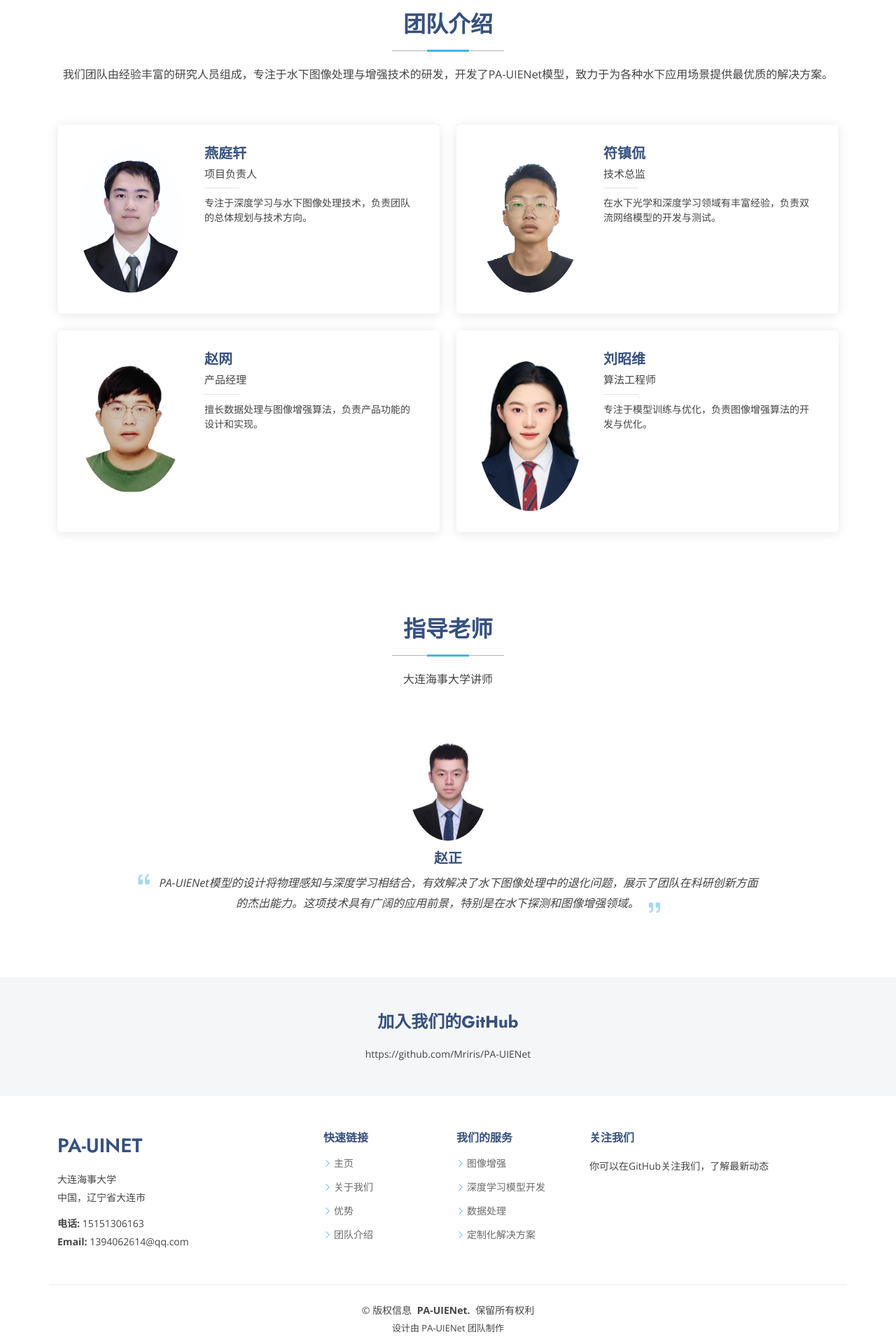
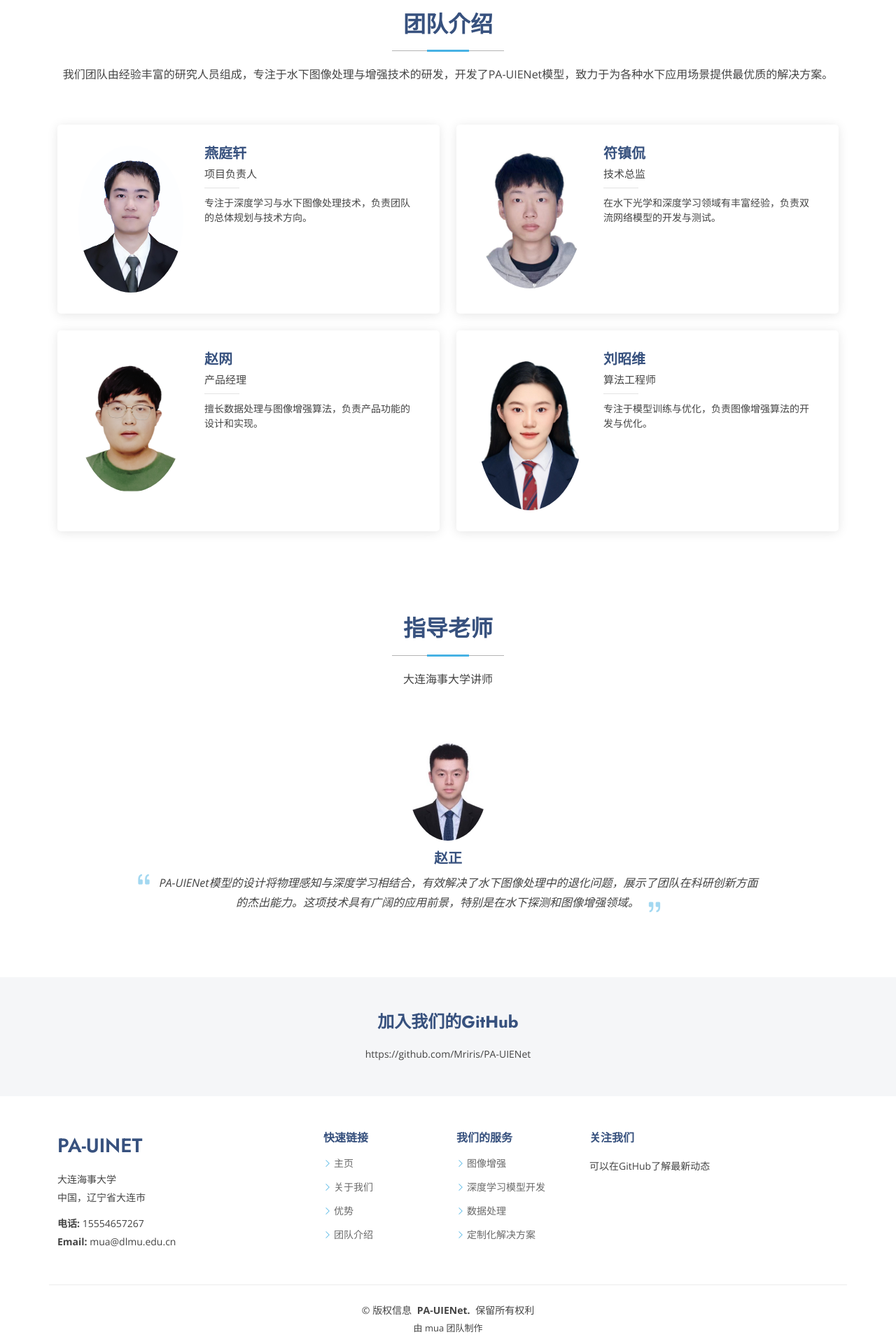
Before and after one commit to Mriris/PA-UIENet, a Flask app: page / in a window 1280 px wide. Shown: the part 2240-4160 px from the top of the page at 70% size. Run offline with Flask 3, Linux system fonts and the light colour scheme; parts of the project's set-up code (start-up, migrations or seed data) failed here and were passed over; some libraries are stand-ins or nearby versions.

Commit message:
前端小修

```diff
--- a/templates/index.html
+++ b/templates/index.html
@@ -73,8 +73,9 @@
             <div class="row gy-4">
                 <!-- 左侧，上传文件和操作按钮 -->
                 <div class="col-lg-6 order-2 order-lg-1 d-flex flex-column justify-content-center" data-aos="zoom-out">
-                    <h1>基于物理感知双流网络的水下图像增强解决方案</h1>
-                    <p>解决水下图像中的颜色失真和对比度降低问题</p>
+                    <h1>基于物理感知双流网络的</h1>
+                        <h1>水下图像增强方法</h1>
+                    <p>解决水下图像颜色失真和对比度降低问题</p>
 
                     <!-- 文件上传表单 -->
                     <form action="/enhance" method="POST" enctype="multipart/form-data" id="enhance-form"
@@ -327,7 +328,7 @@
 
                 <div class="col-lg-6" data-aos="fade-up" data-aos-delay="200">
                     <div class="team-member d-flex align-items-start">
-                        <div class="pic"><img src="../static/assets/img/team/team-2.png" class="img-fluid" alt=""></div>
+                        <div class="pic"><img src="../static/assets/img/team/team-2.jpg" class="img-fluid" alt=""></div>
                         <div class="member-info">
                             <h4>符镇侃</h4>
                             <span>技术总监</span>
@@ -437,8 +438,8 @@
                 <div class="footer-contact pt-3">
                     <p>大连海事大学</p>
                     <p>中国，辽宁省大连市</p>
-                    <p class="mt-3"><strong>电话:</strong> <span>15151306163</span></p>
-                    <p><strong>Email:</strong> <span>1394062614@qq.com</span></p>
+                    <p class="mt-3"><strong>电话:</strong> <span>15554657267</span></p>
+                    <p><strong>Email:</strong> <span>mua@dlmu.edu.cn</span></p>
                 </div>
             </div>
 
@@ -464,7 +465,7 @@
 
             <div class="col-lg-4 col-md-12">
                 <h4>关注我们</h4>
-                <p>你可以在GitHub关注我们，了解最新动态</p>
+                <p>可以在GitHub了解最新动态</p>
             </div>
 
         </div>
@@ -477,7 +478,7 @@
             <!-- You can delete the links only if you've purchased the pro version. -->
             <!-- Licensing information: https://bootstrapmade.com/license/ -->
             <!-- Purchase the pro version with working PHP/AJAX contact form: [buy-url] -->
-            设计由 PA-UIENet 团队制作
+            由 mua 团队制作
         </div>
     </div>
 
```
Also changed, not shown: static/assets/img/team/team-2.jpg, static/assets/img/team/team-4.jpg (deleted).
